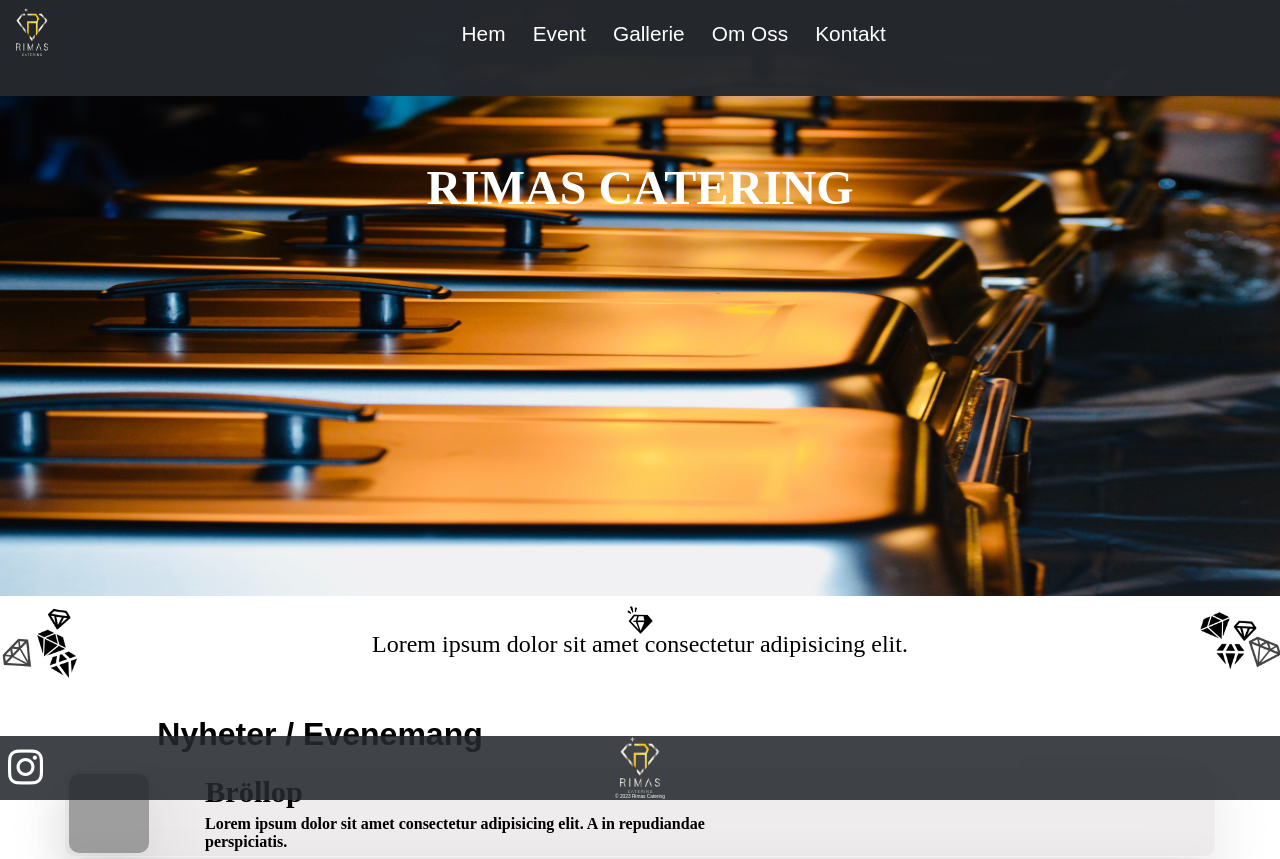
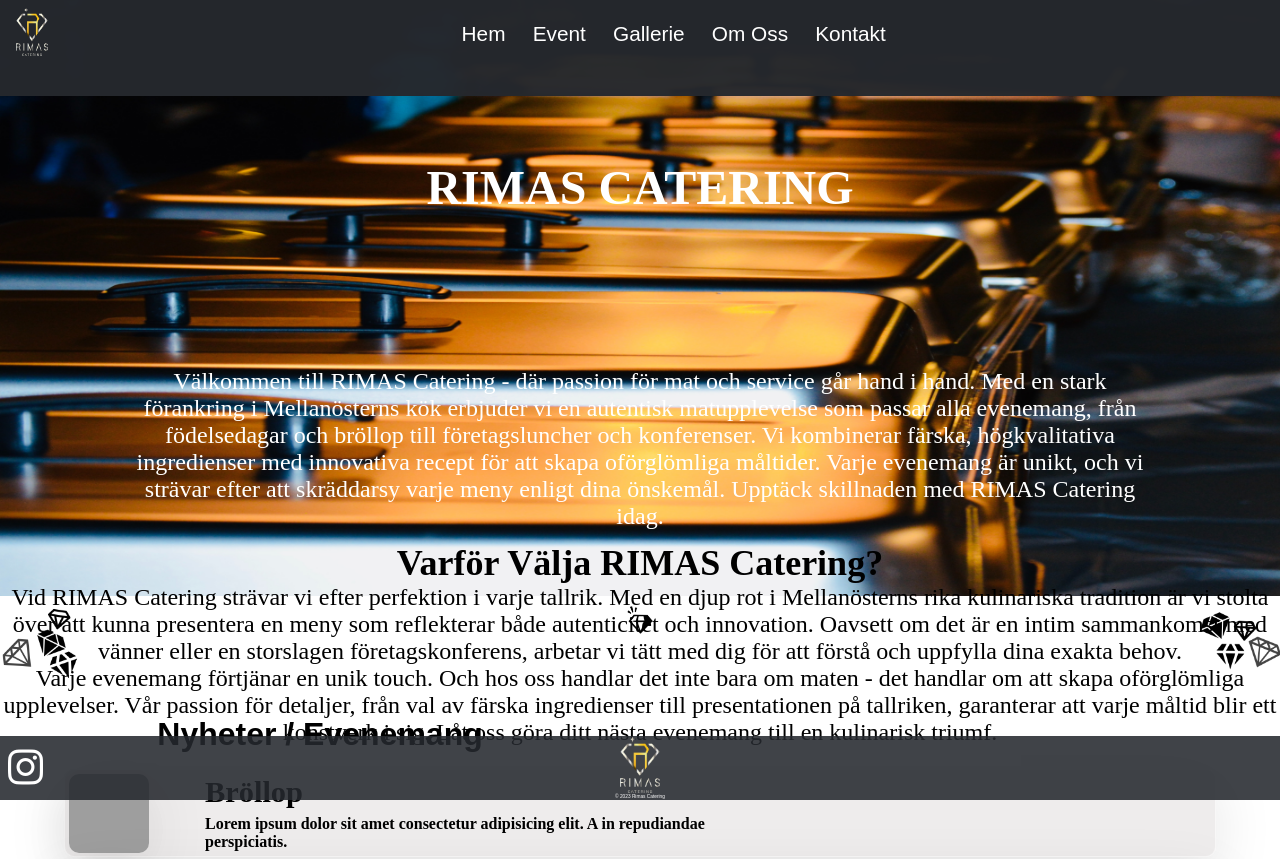
Before and after one commit to Abdumah-code/rimas-new, a website built with Vite: page index.html in a window 1280 px wide. Shown: the top 859 px of the page. Built offline with nearby package versions, Linux system fonts and the light colour scheme; grey boxes are pictures that could not be loaded; files whose address does not match are found by name.

Commit message:
iosdncoaisnciao

```diff
--- a/css/computer.scss
+++ b/css/computer.scss
@@ -99,6 +99,19 @@
             z-index: 1;
         }
 
+        .ptag {
+            display: flex;
+            width: 100%;
+            padding-left: 10%;
+            padding-right: 10%;
+            text-align: center;
+            position: absolute;
+            color: white;
+            top: 23rem;
+            font-size: 1.5rem;
+            z-index: 1;
+        }
+
         section {
             background-image:
                 url(../src/svg/1.png),
@@ -112,14 +125,15 @@
             background-size: 7rem, 7rem, 2.5rem;
             background-repeat: no-repeat;
             display: flex;
+            flex-direction: column;
             justify-content: center;
             align-content: center;
             width: 100%;
-            height: 5rem;
+            height: 10rem;
             margin-top: 2rem;
             margin-bottom: 8rem;
             text-align: center;
-            font-size: 2rem;
+            font-size: 1rem;
             color: black;
         }
 
--- a/index.html
+++ b/index.html
@@ -32,12 +32,18 @@
       <main>
         <img src="./src/back.png" alt="some resturant imagery">
         <h1>RIMAS CATERING</h1>
+        <p class="ptag">
+          Välkommen till RIMAS Catering - där passion för mat och service går hand i hand. Med en stark förankring i Mellanösterns kök erbjuder vi en autentisk matupplevelse som passar alla evenemang, från födelsedagar och bröllop till företagsluncher och konferenser. Vi kombinerar färska, högkvalitativa ingredienser med innovativa recept för att skapa oförglömliga måltider. Varje evenemang är unikt, och vi strävar efter att skräddarsy varje meny enligt dina önskemål. Upptäck skillnaden med RIMAS Catering idag.
+        </p>
 
         <section>
-          <!-- <h1>information</h1> -->
-          <p>Lorem ipsum dolor sit amet consectetur adipisicing elit.
-           </p>
-
+          <h2>Varför Välja RIMAS Catering?</h2>
+          <p>
+            Vid RIMAS Catering strävar vi efter perfektion i varje tallrik. Med en djup rot i Mellanösterns rika kulinariska tradition är vi stolta över att kunna presentera en meny som reflekterar både autenticitet och innovation. Oavsett om det är en intim sammankomst med vänner eller en storslagen företagskonferens, arbetar vi tätt med dig för att förstå och uppfylla dina exakta behov.
+          </p>
+          <p>
+            Varje evenemang förtjänar en unik touch. Och hos oss handlar det inte bara om maten - det handlar om att skapa oförglömliga upplevelser. Vår passion för detaljer, från val av färska ingredienser till presentationen på tallriken, garanterar att varje måltid blir ett konstverk i sig. Låt oss göra ditt nästa evenemang till en kulinarisk triumf.
+          </p>
         </section>
 
         <button id="evenemang">Nyheter / Evenemang</button>
```
Also changed, not shown: css/computer.css, 1 other file.
